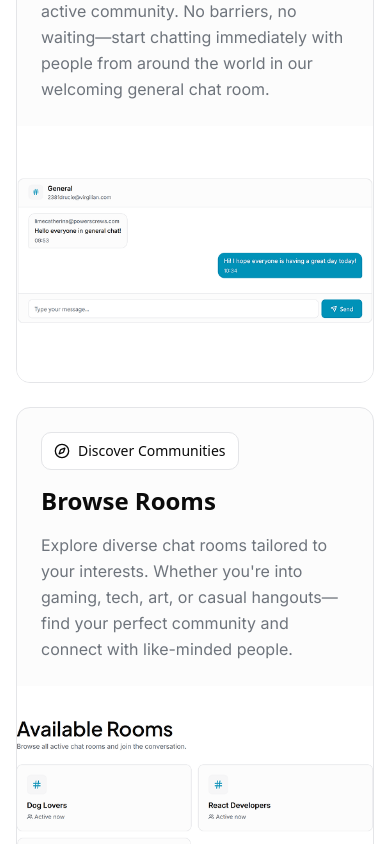
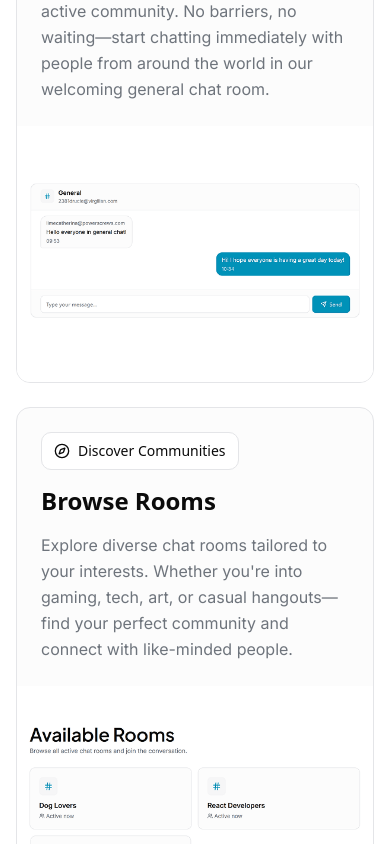
Before and after one commit to emmant-web/chatspace, a React (Vite) app: page / in a window 390 px wide. Shown: the part 3220-4064 px from the top of the page. Built offline with nearby package versions, Linux system fonts and the light colour scheme; no server answers.

Commit message:
adjusted image fit for tablet view for features section

```diff
--- a/src/components/landing/features/FeatureCard.tsx
+++ b/src/components/landing/features/FeatureCard.tsx
@@ -41,9 +41,9 @@ function FeatureCard({
       </div>
 
       {/* Image Section */}
-      <div className="relative h-64 bg-muted/30 overflow-hidden shrink-0">
+      <div className="relative h-64 bg-background overflow-hidden shrink-0 flex items-center justify-center">
         <img
-          className="w-full h-full object-cover"
+          className="w-full h-full object-contain"
           src={image}
           alt={altdesc}
         />
```
